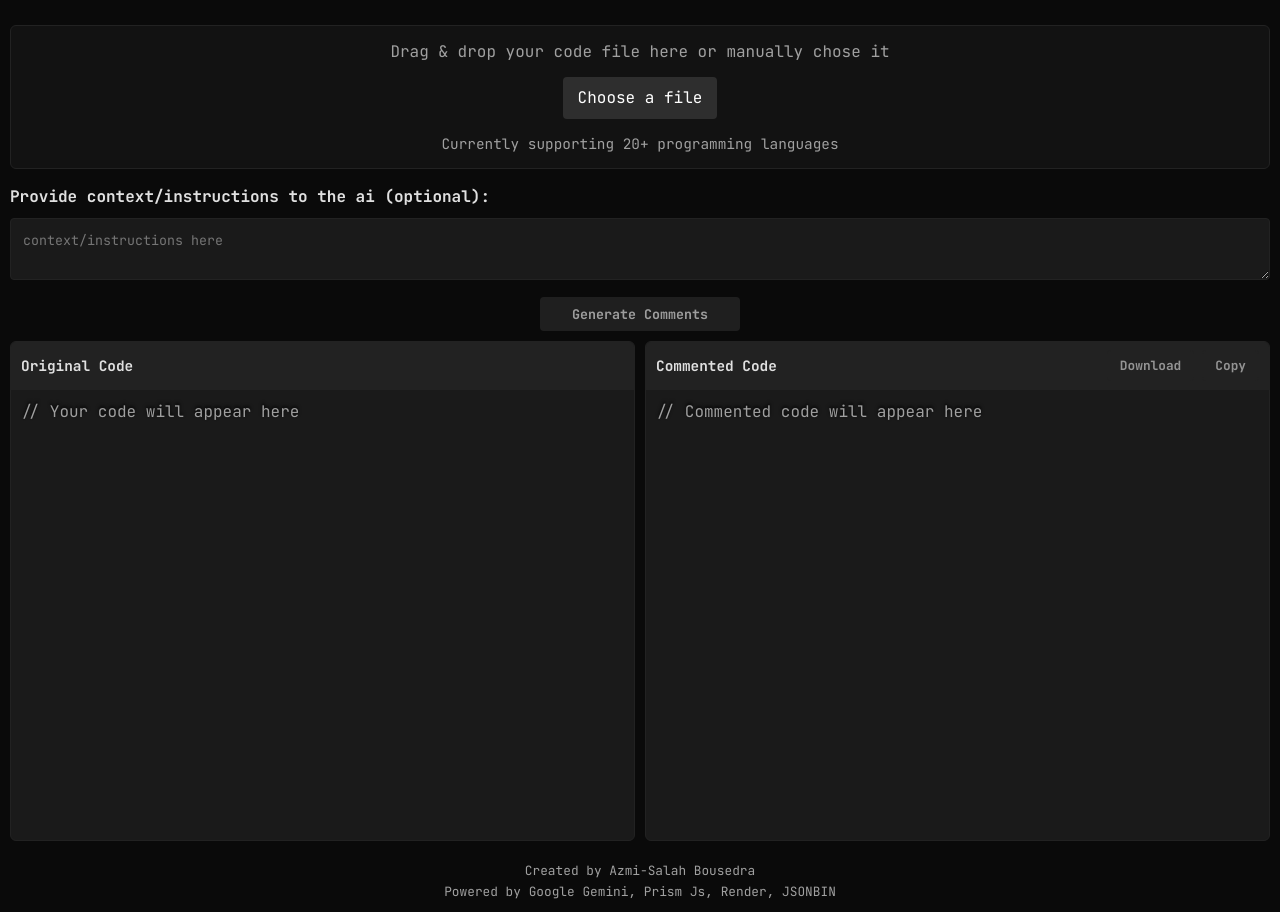
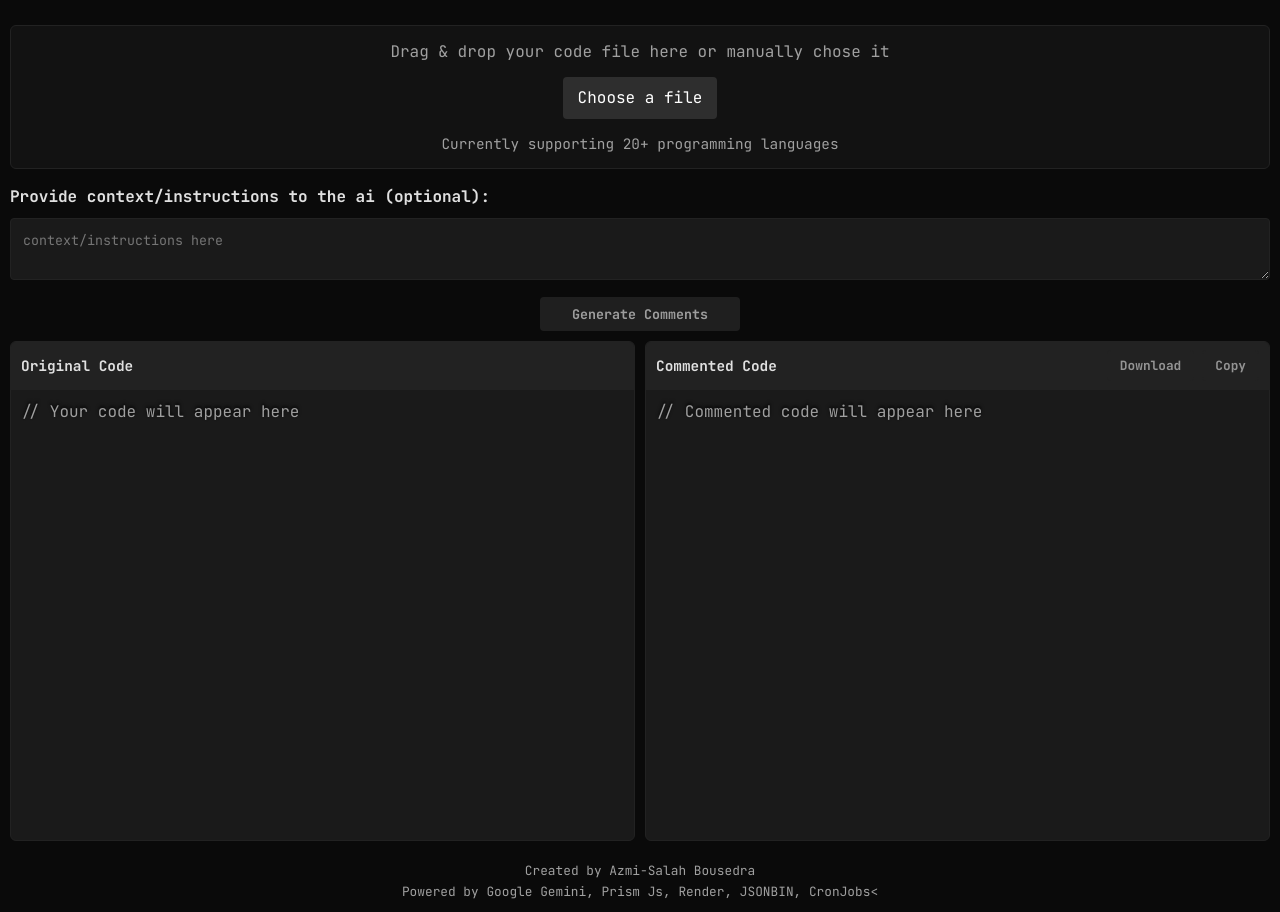
Before and after one commit to AzmiBousedra/comments4.me, a website: page public/index.html in a window 1280 px wide. Shown: the part 81-993 px from the top of the page. Drawn offline with Linux system fonts and the light colour scheme; no server answers.

Commit message:
Update index.html
Added Cron Job mention in footer

```diff
--- a/public/index.html
+++ b/public/index.html
@@ -80,7 +80,7 @@
         <footer>
             <p>Created by <a href="https://www.linkedin.com/in/azmibousedra/">Azmi-Salah Bousedra</a></p>
             <!-- Links to relevant technologies used in the project -->
-            <p>Powered by <a href="https://ai.google.dev/gemini-api/docs?hl=en">Google Gemini</a>, <a href="https://prismjs.com/">Prism Js</a>, <a href="https://render.com/">Render</a>, <a href="https://jsonbin.io/">JSONBIN</a></p>
+            <p>Powered by <a href="https://ai.google.dev/gemini-api/docs?hl=en">Google Gemini</a>, <a href="https://prismjs.com/">Prism Js</a>, <a href="https://render.com/">Render</a>, <a href="https://jsonbin.io/">JSONBIN</a>, <a href="https://cron-job.org/">CronJobs</a><</p>
         </footer>
     </div>
 
```
